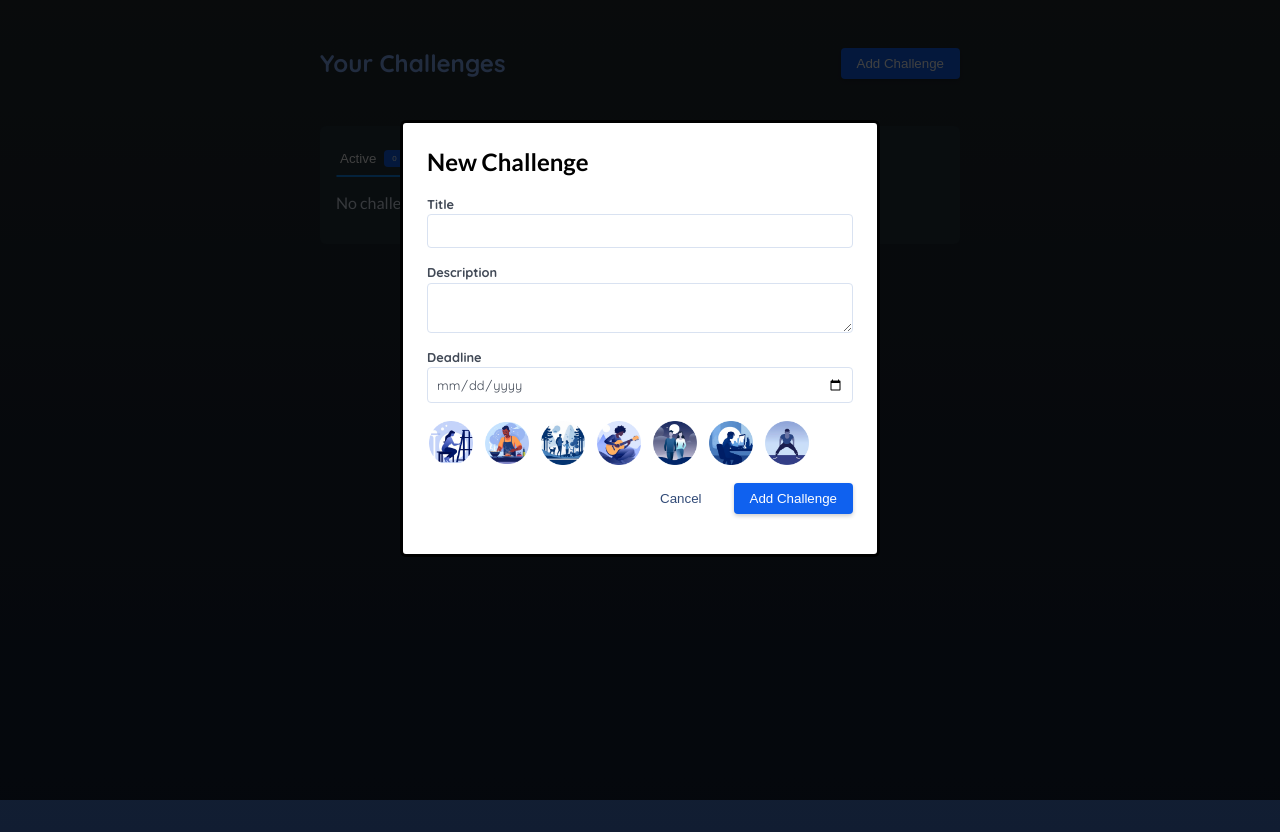
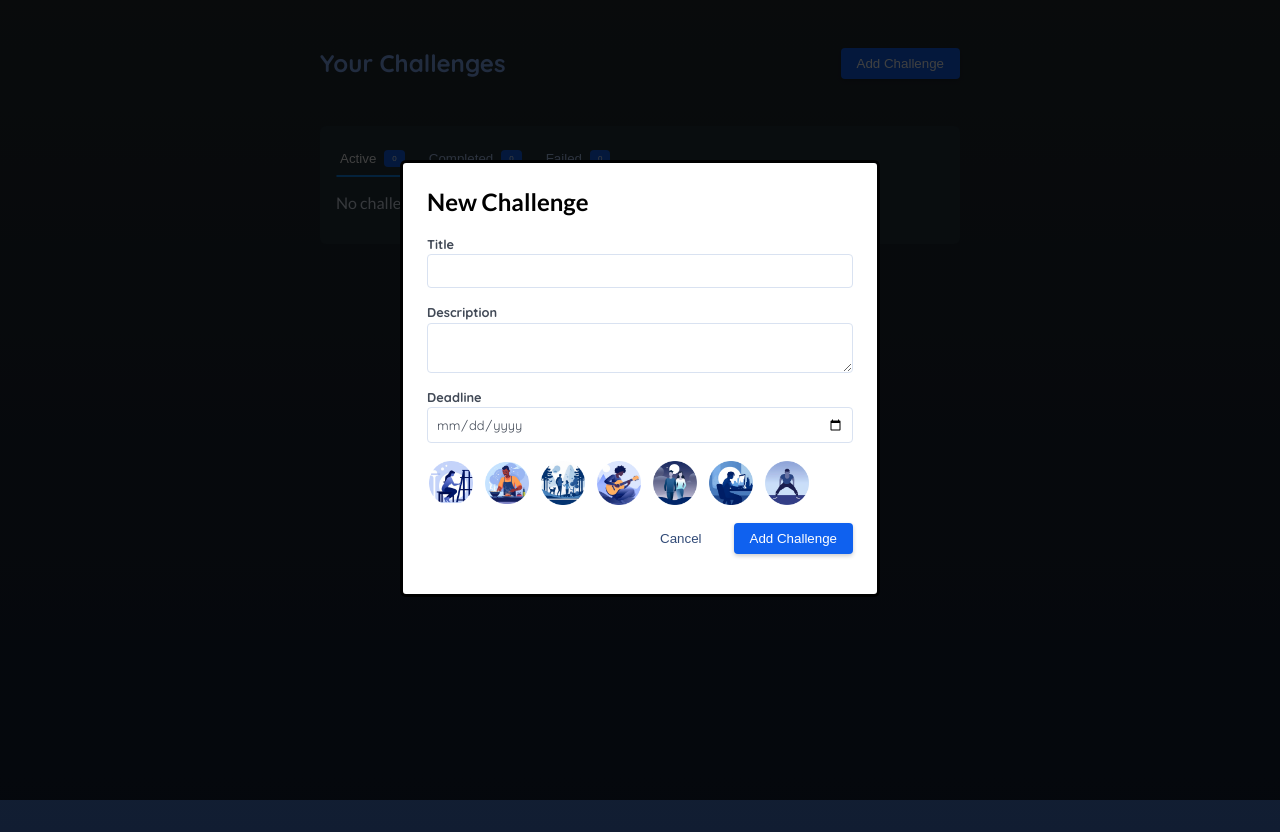
Before and after one commit to ShahramShakiba/Framer-Motion-Basic, a React (Vite) app in the folder React-Challenges/: page /challenges in a window 1280 px wide. Both pictures are taken after a click on the button "Add Challenge". Built offline with nearby package versions, Linux system fonts and the light colour scheme.

Commit message:
Adding Entry Animations - initial

```diff
--- a/React-Challenges/src/components/Modal.jsx
+++ b/React-Challenges/src/components/Modal.jsx
@@ -1,16 +1,27 @@
 import { createPortal } from 'react-dom';
+import { motion } from 'framer-motion';
 
 export default function Modal({ title, children, onClose }) {
   return createPortal(
     <>
       <div className="backdrop" onClick={onClose} />
 
-      <dialog open className="modal">
+      <motion.dialog
+        initial={{ opacity: 0, y: -30 }}
+        animate={{ opacity: 1, y: 0 }}
+        transition={{ duration: 0.4 }}
+        open
+        className="modal"
+      >
         <h2> {title} </h2>
 
         {children}
-      </dialog>
+      </motion.dialog>
     </>,
     document.getElementById('modal')
   );
 }
+
+/*
+initial: will be assumed immediately after this element has been added to the DOM - set the starting state
+*/
--- a/React-Challenges/src/index.css
+++ b/React-Challenges/src/index.css
@@ -311,16 +311,16 @@ main {
 
 /*_________________ Modal _________________*/
 .modal {
-  top: 15%;
+  top: 20%;
   border-radius: 6px;
   padding: 1.5rem;
   width: 30rem;
   max-width: 90%;
   z-index: 10;
-  animation: slideUp-fadeIn 0.4s ease-in forwards;
+  /* animation: slideUp-fadeIn 0.4s ease-in forwards; */
 }
 
-@keyframes slideUp-fadeIn {
+/* @keyframes slideUp-fadeIn {
   0% {
     transform: translateY(30px);
     opacity: 0;
@@ -330,7 +330,7 @@ main {
     transform: translateY(0);
     opacity: 1;
   }
-}
+} */
 
 .modal h2 {
   margin-top: 0;
```
